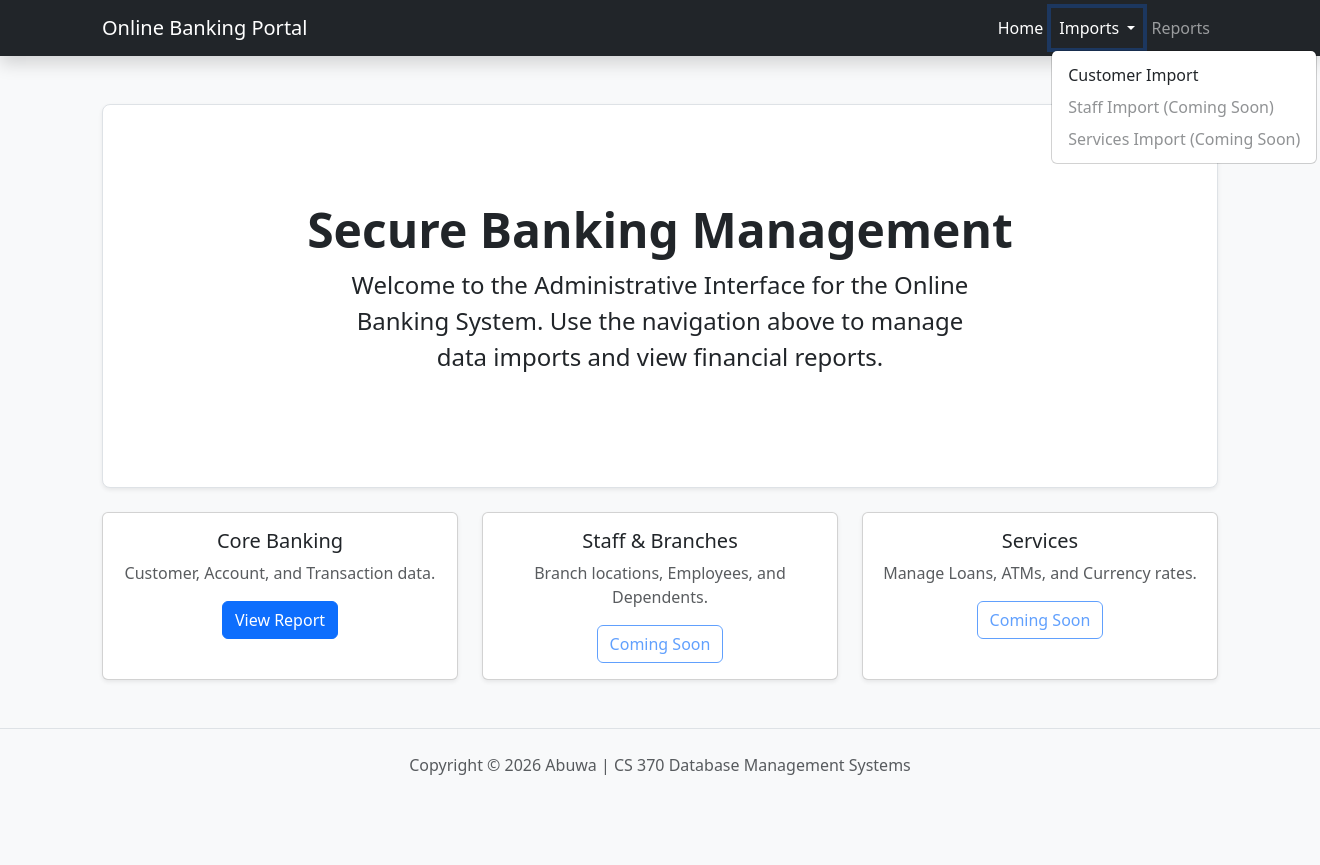
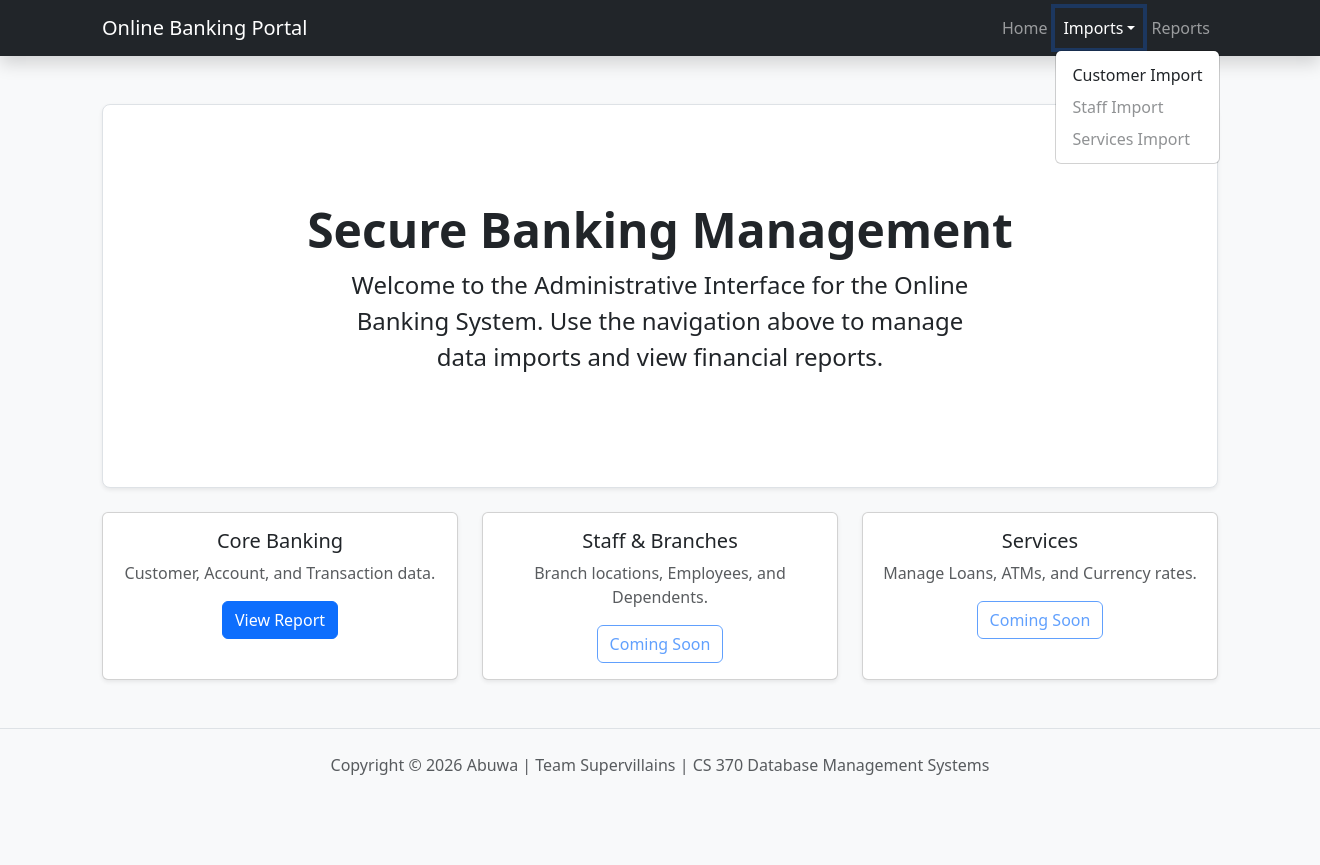
Before and after one commit to alomeli13/CS370-Online-Banking-Database, a PHP site: page / in a window 1320 px wide, after a click on "Imports". Run offline with PHP 8.4, Linux system fonts and the light colour scheme.

Commit message:
configured header and footer
Signed-off-by: Destiny Abuwa <dabuwa@mail.bradley.edu>

```diff
--- a/_footer.php
+++ b/_footer.php
@@ -1 +1,7 @@
-<?php
+<footer class="py-4 my-5 border-top text-center text-muted">
+    <p>Copyright &copy; 2026 Abuwa | Team Supervillains | CS 370 Database Management Systems</p>
+</footer>
+
+<script src="https://cdn.jsdelivr.net/npm/bootstrap@5.3.3/dist/js/bootstrap.bundle.min.js"></script>
+</body>
+</html>
--- a/_header.php
+++ b/_header.php
@@ -1 +1,32 @@
-<?php
+<!DOCTYPE html>
+<html lang="en">
+<head>
+    <meta charset="UTF-8">
+    <meta name="viewport" content="width=device-width, initial-scale=1">
+    <title>Online Banking Portal</title>
+    <link href="https://cdn.jsdelivr.net/npm/bootstrap@5.3.3/dist/css/bootstrap.min.css" rel="stylesheet">
+</head>
+<body class="bg-light">
+
+<nav class="navbar navbar-expand-lg navbar-dark bg-dark shadow">
+    <div class="container">
+        <a class="navbar-brand" href="index.php">Online Banking Portal</a>
+        <button class="navbar-toggler" type="button" data-bs-toggle="collapse" data-bs-target="#navbarNav">
+            <span class="navbar-toggler-icon"></span>
+        </button>
+        <div class="collapse navbar-collapse" id="navbarNav">
+            <ul class="navbar-nav ms-auto">
+                <li class="nav-item"><a class="nav-link" href="index.php">Home</a></li>
+                <li class="nav-item dropdown">
+                    <a class="nav-link dropdown-toggle" href="#" id="importDrop" role="button" data-bs-toggle="dropdown">Imports</a>
+                    <ul class="dropdown-menu">
+                        <li><a class="dropdown-item" href="import_customer_data.php">Customer Import</a></li>
+                        <li><a class="dropdown-item disabled" href="#">Staff Import</a></li>
+                        <li><a class="dropdown-item disabled" href="#">Services Import</a></li>
+                    </ul>
+                </li>
+                <li class="nav-item"><a class="nav-link" href="pizza_data_report.php">Reports</a></li>
+            </ul>
+        </div>
+    </div>
+</nav>
--- a/index.php
+++ b/index.php
@@ -1,42 +1,4 @@
-<!DOCTYPE html>
-<html lang="en">
-<head>
-    <meta charset="UTF-8">
-    <meta name="viewport" content="width=device-width, initial-scale=1">
-    <title>Online Banking Portal | Home</title>
-    <link href="https://cdn.jsdelivr.net/npm/bootstrap@5.3.3/dist/css/bootstrap.min.css" rel="stylesheet">
-</head>
-<body class="bg-light">
-
-
-<nav class="navbar navbar-expand-lg navbar-dark bg-dark shadow">
-    <div class="container">
-        <a class="navbar-brand" href="index.php">Online Banking Portal</a>
-        <button class="navbar-toggler" type="button" data-bs-toggle="collapse" data-bs-target="#navbarNav">
-            <span class="navbar-toggler-icon"></span>
-        </button>
-        <div class="collapse navbar-collapse" id="navbarNav">
-            <ul class="navbar-nav ms-auto">
-                <li class="nav-item">
-                    <a class="nav-link active" href="index.php">Home</a>
-                </li>
-                <li class="nav-item dropdown">
-                    <a class="nav-link dropdown-toggle" href="#" id="importDrop" role="button" data-bs-toggle="dropdown">
-                        Imports
-                    </a>
-                    <ul class="dropdown-menu">
-                        <li><a class="dropdown-item" href="import_customer_data.php">Customer Import</a></li>
-                        <li><a class="dropdown-item disabled" href="#">Staff Import (Coming Soon)</a></li>
-                        <li><a class="dropdown-item disabled" href="#">Services Import (Coming Soon)</a></li>
-                    </ul>
-                </li>
-                <li class="nav-item">
-                    <a class="nav-link" href="pizza_data_report.php">Reports</a>
-                </li>
-            </ul>
-        </div>
-    </div>
-</nav>
+<?php include('_header.php'); ?>
 
 <div class="container mt-5">
     <div class="p-5 mb-4 bg-white border rounded-3 shadow-sm">
@@ -80,10 +42,4 @@
     </div>
 </div>
 
-<footer class="py-4 my-5 border-top text-center text-muted">
-    <p>Copyright &copy; 2026 Abuwa | CS 370 Database Management Systems</p>
-</footer>
-
-<script src="https://cdn.jsdelivr.net/npm/bootstrap@5.3.3/dist/js/bootstrap.bundle.min.js"></script>
-</body>
-</html>
+<?php include('_footer.php'); ?>
```
